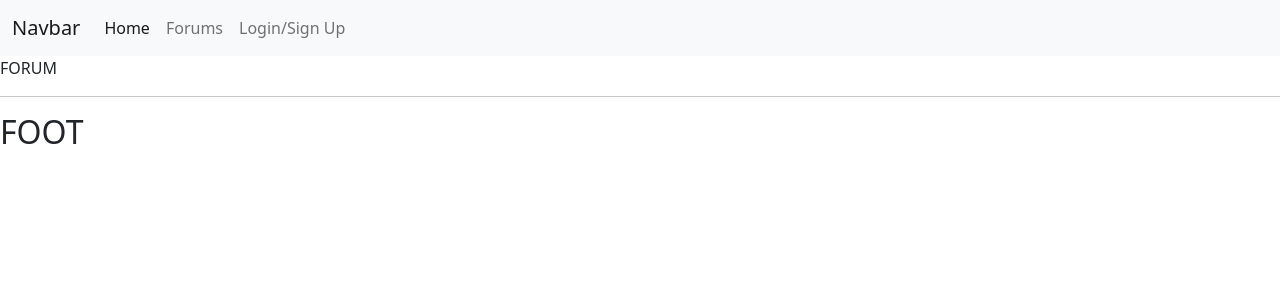
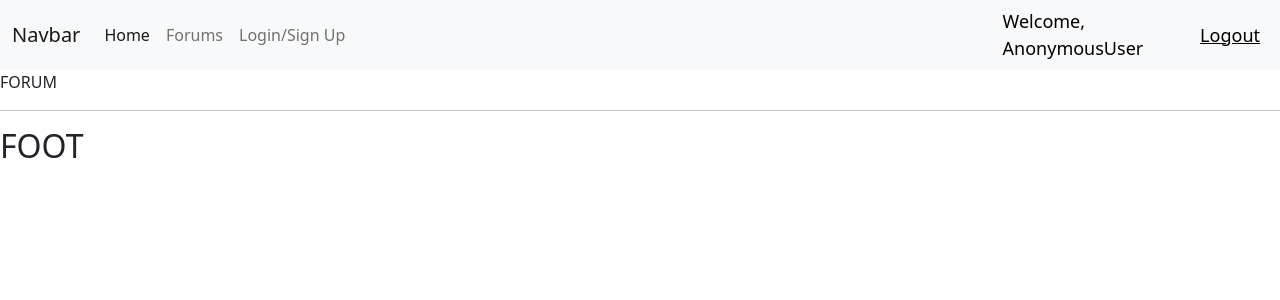
Before and after one commit to mgaGroup3Capstone/CapStone, a Django app: page /forum/ in a window 1280 px wide. Shown: the top 300 px of the page. Run offline with Django 3.2, Linux system fonts and the light colour scheme.

Commit message:
Update navbar.html
added href, added logout, added style

```diff
--- a/cap_site/accounts/templates/accounts/navbar.html
+++ b/cap_site/accounts/templates/accounts/navbar.html
@@ -1,3 +1,13 @@
+{% load static %}
+
+<style>
+  .hello-msg{
+    font-size: 18px;
+    color: #000000;
+    margin-right: 20px;
+  }
+</style>
+
 <nav class="navbar navbar-expand-lg navbar-light bg-light">
   <div class="container-fluid">
     <a class="navbar-brand" href="#">Navbar</a>
@@ -6,10 +16,14 @@
     </button>
     <div class="collapse navbar-collapse" id="navbarNavAltMarkup">
       <div class="navbar-nav">
-        <a class="nav-link active" aria-current="page" href="#">Home</a>
-        <a class="nav-link" href="#">Forums</a>
-        <a class="nav-link" href="#" tabindex="-1" aria-disabled="true">Login/Sign Up</a>
+        <a class="nav-link active" aria-current="page" href="{% url 'home' %}">Home</a>
+        <a class="nav-link" href="{% url 'forums' %}">Forums</a>
+        <a class="nav-link" href="{% url 'login' %}" tabindex="-1" aria-disabled="true">Login/Sign Up</a>
       </div>
     </div>
   </div>
+  <span class="hello-msg">Welcome, {{request.user}}</span>
+  <span ><a class="hello-msg" href="{% url 'logout' %}">Logout</a></span>
+
+
 </nav>
```
